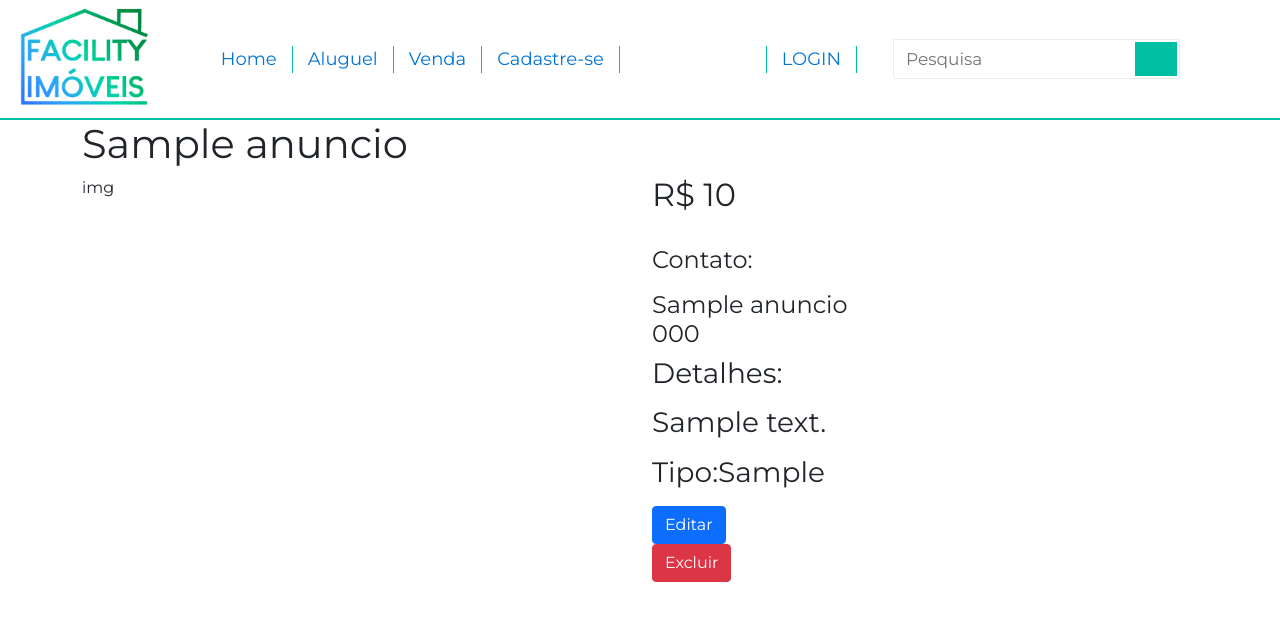
After one commit to wunderlich-15/FacilityImoveis, a PHP site: page /view-products.php?id=1 in a window 1280 px wide. The commit adds this page. Shown: the top 621 px of the page. Run offline with PHP 8.4, Linux system fonts and the light colour scheme; the visitor is signed in with stand-in values (Sample User, id 1); tables that the repository leaves empty or names only in its code hold one stand-in row (values such as "Sample post"); some libraries are stand-ins or nearby versions.

Commit message:
Crud Relacional

```diff
--- a/anunciar.php
+++ b/anunciar.php
@@ -33,9 +33,9 @@ $telefone = $row['telefone_corretor'];
     <option value="aluguel">Aluguel</option>
     <option value="venda">Venda</option>
 </select>
-<p>Valor:<input type="double" name="valor" size="35"><br>
+<p>Valor:<input type="number" name="valor" size="35"><br>
 <p>Descricao:<input type="text" name="descricao" size="60"><br>
-<p><input type="submit" name="anunciar" value="Anunciar"></p>
+<p><button class="btn btn-success" type="submit" name="anunciar" value="Anunciar">Anunciar</button></p>
 
 <?php
 //inicio informaçãoes do anuncio
--- a/painel.php
+++ b/painel.php
@@ -16,7 +16,7 @@ if (isset($_SESSION["login_corretor"]) === true){
     if(mysqli_num_rows($run_sql) > 0){
     }
     while($row=mysqli_fetch_assoc($run_sql)){
-        echo "SEJA BEM-VINDO CORRETOR " . $row["nome_corretor"] . "ID:" . $_SESSION["id_corretor"];
+        echo "SEJA BEM-VINDO CORRETOR " . $row["nome_corretor"] . " ID: " . $_SESSION["id_corretor"];
     }
 }?>
 <a href="anunciar.php"> Anunciar</a>
@@ -48,7 +48,6 @@ if(isset($_SESSION['login_cliente']) === true){
     <title>Perfil</title>
 </head>
 <body>
-    <a href="index.php">home</a>
     <a href="Scripts/PHP/logout.php"><button class="btn btn-danger">sair</button></a>
 </body>
 </html>
--- /dev/null
+++ b/view-products.php
@@ -0,0 +1,40 @@
+<?php
+require "Pages/header.php";
+$id_anun = filter_input(INPUT_GET, "id", FILTER_SANITIZE_NUMBER_INT);
+?>
+<?php
+ $id_corretor=isset($_SESSION['id_corretor']);
+ $query_anuncio = "SELECT * FROM anuncio WHERE id_anuncio ='{$id_anun}'LIMIT 1";
+ $result_anuncio=mysqli_query($conexao, $query_anuncio);
+ if(mysqli_num_rows($result_anuncio) > 0){
+ }
+ $row_anuncio=mysqli_fetch_assoc($result_anuncio);
+ extract($row_anuncio);
+?>
+<title><?php echo "$titulo_anuncio";?></title>
+<body>
+    <div class="container">
+        <h1><?php echo "$titulo_anuncio"?></h1>
+        <div class="row">
+            <div class="col-md-6">
+                img
+            </div>
+            <div class="col-md-6">
+                <h2>R$ <?php echo "$valor_anuncio"?></h2><br>
+                <h4>Contato:</h4>
+                    <p><h4><?php echo"$nome_vendedor <br> $telefone_vendedor"?>
+                <h3>Detalhes:</h3>
+                    <p><h3><?php echo "$descricao_anuncio"?></h3></p>
+                    <p><h3>Tipo:<?php echo "$tipo_anuncio"?></h3></p>
+
+                <?php if(isset($id_vendedor) === $id_corretor):?>
+                    <a href="edit-product-form.php?id=<?php echo "$id_anuncio"?>" class="btn btn-primary">Editar</a>
+                    <form action="Scripts/PHP/Delete-anuncio.php?id=<?php echo"$id_anuncio"?>" method="post" enctype="multipart/form-data">
+                    <button class="btn btn-danger" type="submit" name="delete">Excluir</button>
+                <?php endif;?>
+            </div>
+        </div>
+    </div>
+</body>
+<?php
+?>
```
Also changed, not shown: Scripts/PHP/Delete-anuncio.php (added, +13 -0 lines), Scripts/PHP/edit-anuncio.php (added, +20 -0 lines), edit-product-form.php (added, +45 -0 lines), meusanuncios.php (+20 -2 lines).
